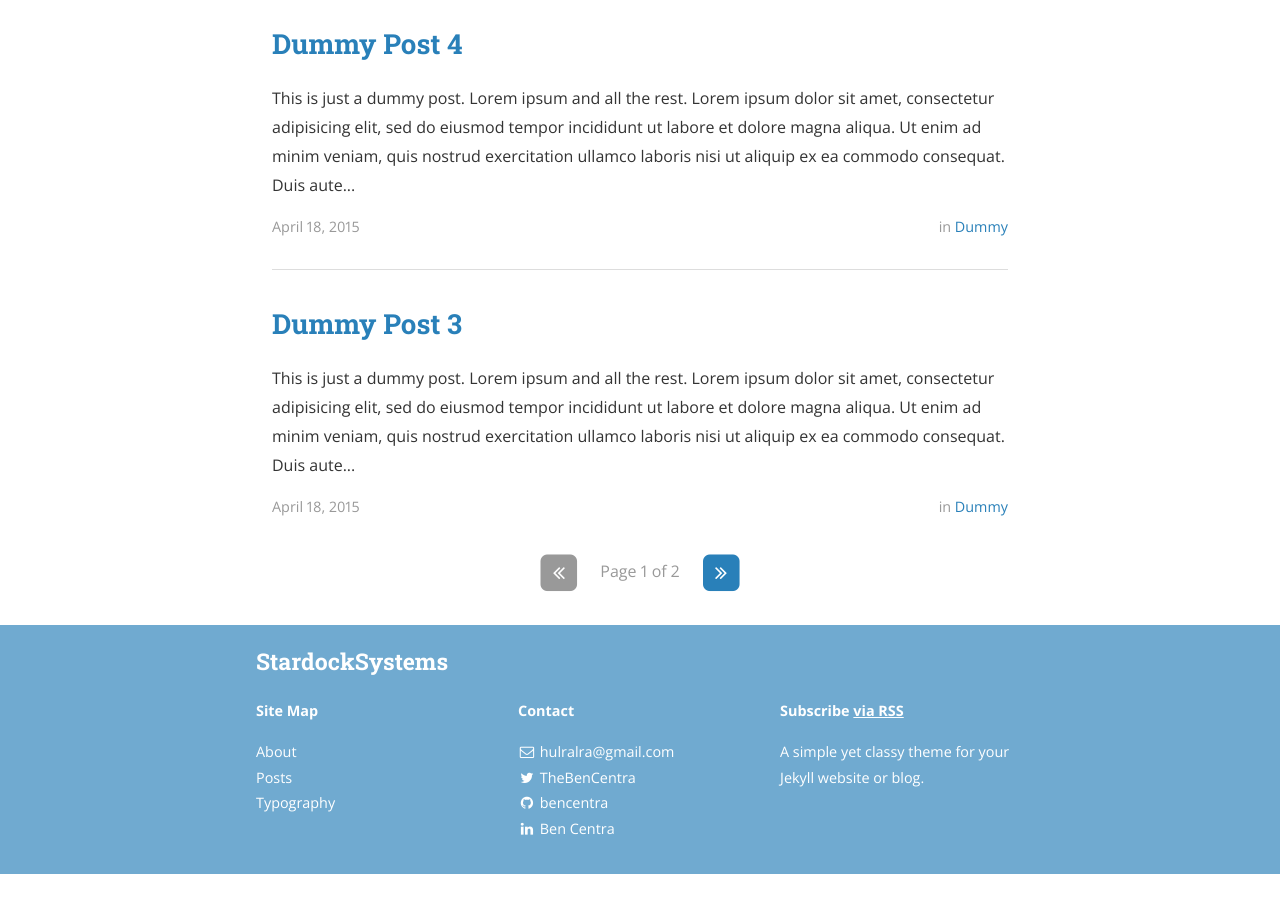
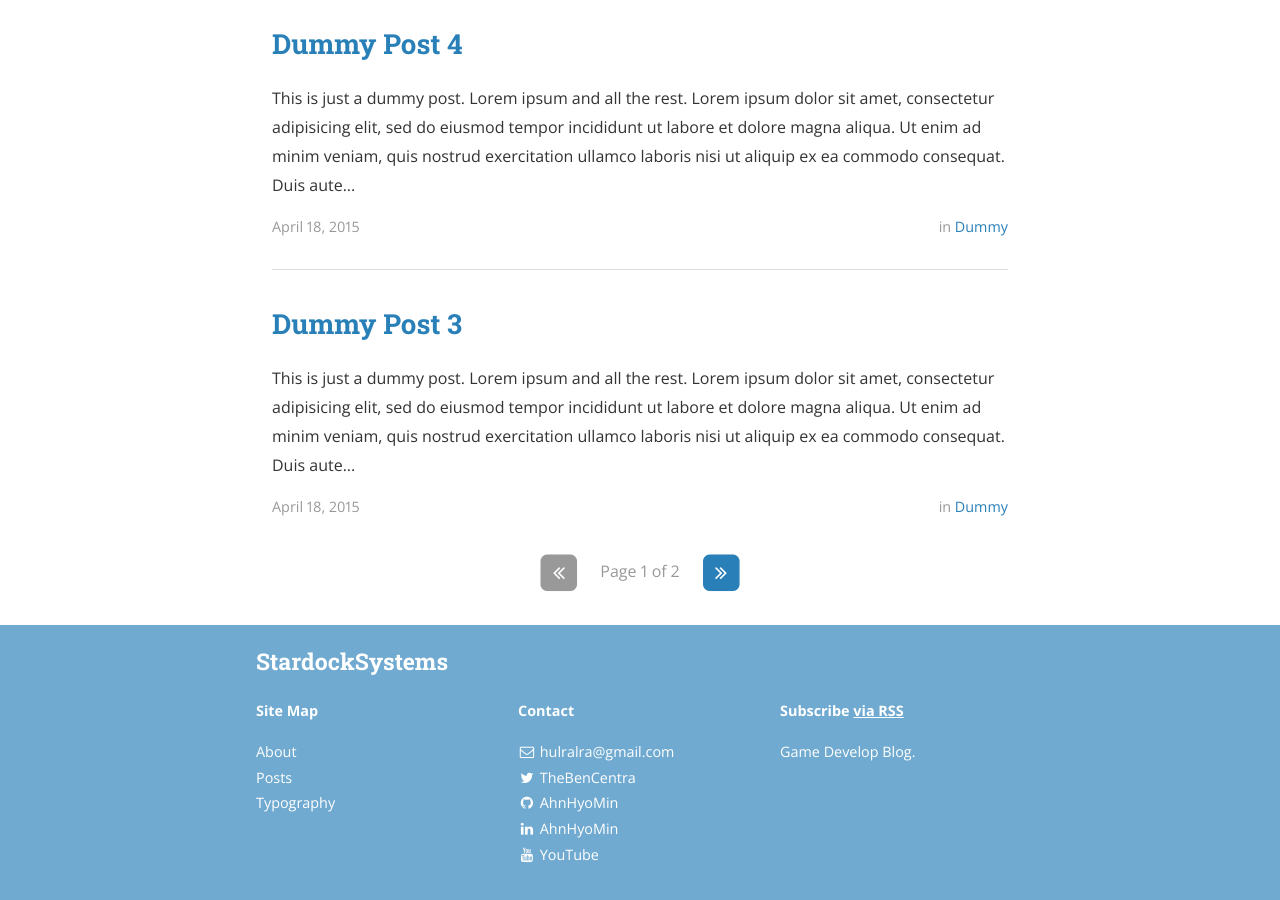
Before and after one commit to AhnHyoMin/ahnhyomin.github.io, a Jekyll site: the page built from index.html, in a window 1280 px wide and 900 px high, scrolled down 1327 px. Built offline with Jekyll 4.4.1, drawn with Linux system fonts in a browser that asks for light colours; nearby versions of some CDN libraries; the list of posts is cut into pages by our own code; before the commit the page ends 2201 px from its top, so only the background shows below that.

Commit message:
config update

```diff
--- a/_config.yml
+++ b/_config.yml
@@ -14,7 +14,7 @@ subtitle: "Game Develop Blog"
 email: hulralra@gmail.com
 name: ahnhyomin
 description: >
-  A simple yet classy theme for your Jekyll website or blog.
+  Game Develop Blog.
 # Base URL of site (i.e. /blog). It should always start with a slash,
 # and never end with a slash. Set it to a blank value if hosting at the
 # root of your server.
@@ -85,28 +85,28 @@ social:
     username: TheBenCentra
     url: https://twitter.com/TheBenCentra
     desc: Follow me on Twitter
-    share: true
+    share: false
 
   - name: Facebook
     icon: facebook
     username: thebencentra
     url:
     desc: Friend me on Facebook
-    share: true
+    share: false
 
   - name: GitHub
     icon: github
-    username: bencentra
-    url: https://github.com/bencentra
+    username: AhnHyoMin
+    url: https://github.com/AhnHyoMin/ahnhyomin.github.io
     desc: Fork me on GitHub
     share: false
 
   - name: LinkedIn
     icon: linkedin
-    username: Ben Centra
+    username: AhnHyoMin
     url: https://www.linkedin.com/pub/ben-centra/47/769/60a
     desc: Connect with me on LinkedIn
-    share: true
+    share: false
 
   - name: Google+
     icon: google-plus
@@ -118,9 +118,9 @@ social:
   - name: YouTube
     icon: youtube
     username:
-    url:
+    url: https://www.youtube.com/user/anhoymin/featured
     desc: Subscribe on YouTube
-    share: false
+    share: true
 
   - name: Instagram
     icon: instagram
@@ -134,7 +134,7 @@ social:
     username:
     url:
     desc: Follow me on Pinterest
-    share: true
+    share: false
 
   - name: SoundCloud
     icon: soundcloud
@@ -183,7 +183,7 @@ social:
     username:
     url:
     desc: Share to Reddit
-    share: true
+    share: false
 
   - name: "Hacker News"
     icon: hacker-news
@@ -203,6 +203,6 @@ protocols:
 
     twitter_image: "/assets/logo.png"
 
-    os_repo: "https://github.com/bencentra/centrarium.com"
+    os_repo: "https://github.com/AhnHyoMin/ahnhyomin.github.io"
     os_rcs_type: "git"
-    os_src: "git@github.com:bencentra/centrarium.com.git"
+    os_src: "git@github.com:AhnHyoMin/ahnhyomin.github.io.git"
```
